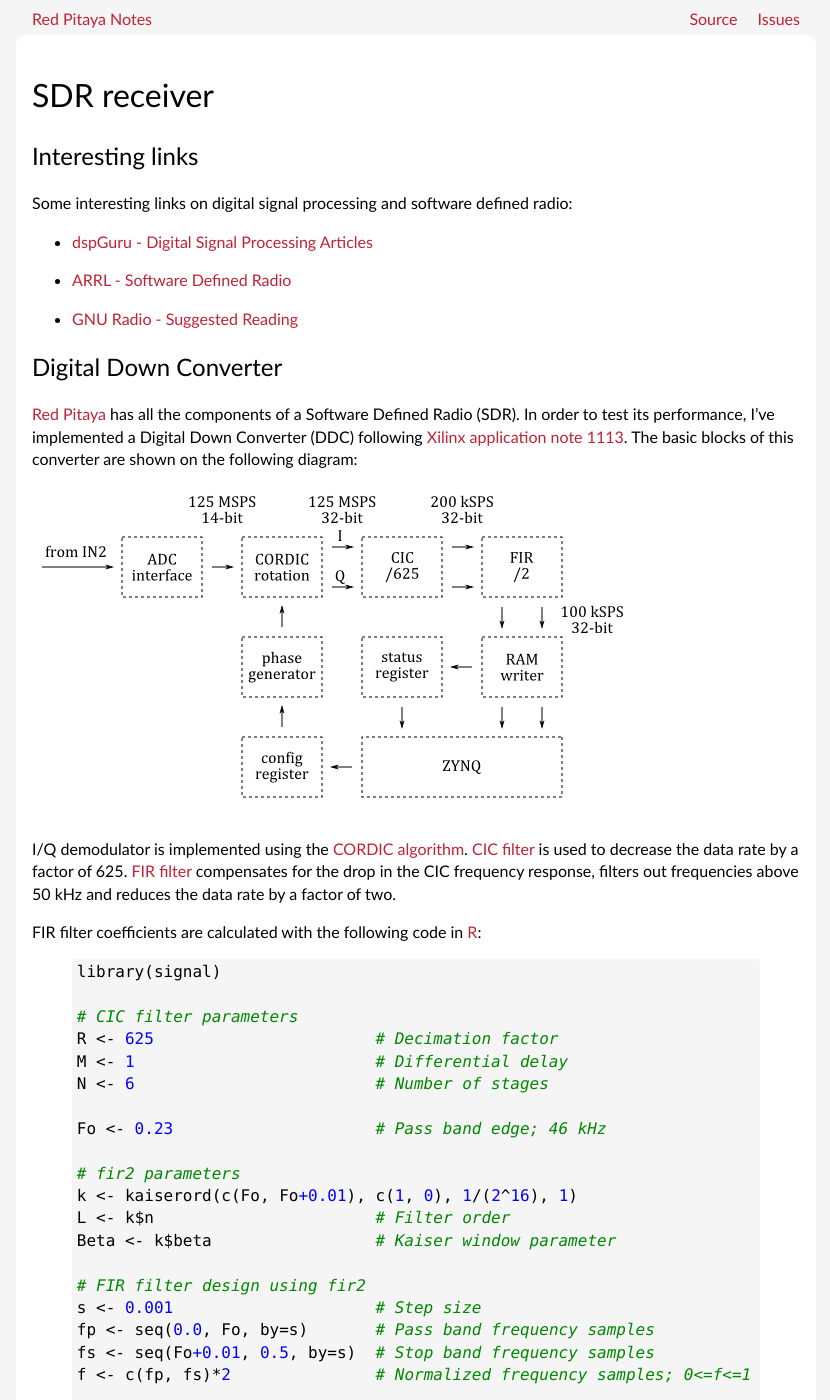
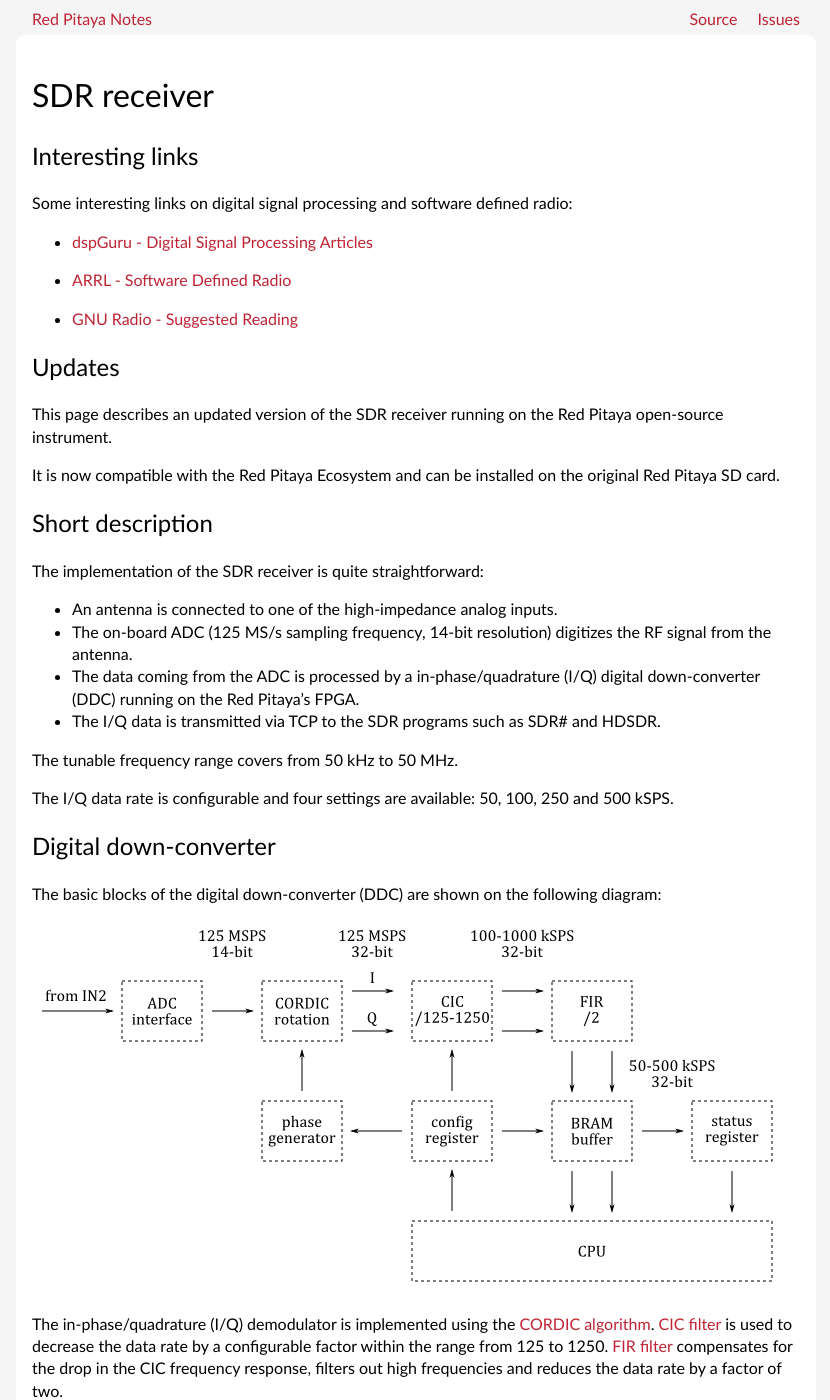
Before and after one commit to pavel-demin/red-pitaya-notes, a Jekyll site: the page built from sdr-receiver.md, in a window 1280 px wide and 1400 px high. Shown: the whole window, without its empty margins (224-1054 px from the left). Built offline with Jekyll 4.4.1, drawn with Linux system fonts in a browser that asks for light colours; some of the changed text lies outside the part shown.

Commit message:
merge sdr-receiver-nodma and sdr-receiver

```diff
--- a/sdr-receiver.md
+++ b/sdr-receiver.md
@@ -15,35 +15,56 @@
 
  - [GNU Radio - Suggested Reading](http://gnuradio.org/redmine/projects/gnuradio/wiki/SuggestedReading)
 
-Digital Down Converter
+Updates
 -----
 
-[Red Pitaya](http://redpitaya.com) has all the components of a Software Defined Radio (SDR). In order to test its performance, I've implemented a Digital Down Converter (DDC) following [Xilinx application note 1113](http://www.xilinx.com/support/documentation/application_notes/xapp1113.pdf). The basic blocks of this converter are shown on the following diagram:
+This page describes an updated version of the SDR receiver running on the Red Pitaya open-source instrument.
+
+It is now compatible with the Red Pitaya Ecosystem and can be installed on the original Red Pitaya SD card.
+
+Short description
+-----
+
+The implementation of the SDR receiver is quite straightforward:
+
+ - An antenna is connected to one of the high-impedance analog inputs.
+ - The on-board ADC (125 MS/s sampling frequency, 14-bit resolution) digitizes the RF signal from the antenna.
+ - The data coming from the ADC is processed by a in-phase/quadrature (I/Q) digital down-converter (DDC) running on the Red Pitaya's FPGA.
+ - The I/Q data is transmitted via TCP to the SDR programs such as SDR# and HDSDR.
+
+The tunable frequency range covers from 50 kHz to 50 MHz.
+
+The I/Q data rate is configurable and four settings are available: 50, 100, 250 and 500 kSPS.
+
+Digital down-converter
+-----
+
+The basic blocks of the digital down-converter (DDC) are shown on the following diagram:
 
 ![SDR receiver]({{ "/img/sdr-receiver.png" | prepend: site.baseurl }})
 
-I/Q demodulator is implemented using the [CORDIC algorithm](http://www.xilinx.com/products/intellectual-property/cordic.html). [CIC filter](http://www.xilinx.com/products/intellectual-property/cic_compiler.html) is used to decrease the data rate by a factor of 625. [FIR filter](http://www.xilinx.com/products/intellectual-property/fir_compiler.html) compensates for the drop in the CIC frequency response, filters out frequencies above 50 kHz and reduces the data rate by a factor of two.
+The in-phase/quadrature (I/Q) demodulator is implemented using the [CORDIC algorithm](http://www.xilinx.com/products/intellectual-property/cordic.html). [CIC filter](http://www.xilinx.com/products/intellectual-property/cic_compiler.html) is used to decrease the data rate by a configurable factor within the range from 125 to 1250. [FIR filter](http://www.xilinx.com/products/intellectual-property/fir_compiler.html) compensates for the drop in the CIC frequency response, filters out high frequencies and reduces the data rate by a factor of two.
 
 FIR filter coefficients are calculated with the following code in [R](http://www.r-project.org):
 {% highlight R %}
 library(signal)
 
 # CIC filter parameters
-R <- 625                       # Decimation factor
+R <- 125                       # Decimation factor
 M <- 1                         # Differential delay
 N <- 6                         # Number of stages
 
-Fo <- 0.23                     # Pass band edge; 46 kHz
+Fo <- 0.22                     # Pass band edge; 220 kHz
 
 # fir2 parameters
-k <- kaiserord(c(Fo, Fo+0.01), c(1, 0), 1/(2^16), 1)
+k <- kaiserord(c(Fo, Fo+0.02), c(1, 0), 1/(2^16), 1)
 L <- k$n                       # Filter order
 Beta <- k$beta                 # Kaiser window parameter
 
 # FIR filter design using fir2
 s <- 0.001                     # Step size
 fp <- seq(0.0, Fo, by=s)       # Pass band frequency samples
-fs <- seq(Fo+0.01, 0.5, by=s)  # Stop band frequency samples
+fs <- seq(Fo+0.02, 0.5, by=s)  # Stop band frequency samples
 f <- c(fp, fs)*2               # Normalized frequency samples; 0<=f<=1
 
 Mp <- matrix(1, 1, length(fp)) # Pass band response; Mp[1]=1
@@ -62,7 +83,7 @@
 
 The [projects/sdr_receiver](https://github.com/pavel-demin/red-pitaya-notes/tree/master/projects/sdr_receiver) directory contains one Tcl file [block_design.tcl](https://github.com/pavel-demin/red-pitaya-notes/blob/master/projects/sdr_receiver/block_design.tcl) that instantiates, configures and interconnects all the needed IP cores.
 
-The [projects/sdr_receiver/multicast](https://github.com/pavel-demin/red-pitaya-notes/tree/master/projects/sdr_receiver/multicast) directory contains one C program [sdr-receiver.c](https://github.com/pavel-demin/red-pitaya-notes/blob/master/projects/sdr_receiver/multicast/sdr-receiver.c). This program transmits the I/Q data stream (2 x 32 bit x 100 kSPS = 6.1 Mbit/s) via IP multicast and receives multicast packets containing control commands and frequency of the sine and cosine waves used for the I/Q demodulation. By default, the multicast address is `239.0.0.39`, the port number for the control commands and for the frequency information is `1001`, the port number for the I/Q data stream is `1002`.
+The [projects/sdr_receiver/server](https://github.com/pavel-demin/red-pitaya-notes/tree/master/projects/sdr_receiver/server) directory contains the source code of the TCP server ([sdr-receiver.c](https://github.com/pavel-demin/red-pitaya-notes/blob/master/projects/sdr_receiver/server/sdr-receiver.c)) that transmits the I/Q data stream (up to 2 x 32 bit x 500 kSPS = 30.5 Mbit/s) to the SDR programs and receives commands to configure the decimation rate and the frequency of the sine and cosine waves used for the I/Q demodulation.
 
 User interface
 -----
@@ -78,7 +99,7 @@
 
 The ExtIO plug-in can be built from the source code with [Microsoft Visual C++ 2008 Express Edition](http://go.microsoft.com/?linkid=7729279).
 
-A pre-built ExtIO plug-in for the Red Pitaya SDR receiver can be downloaded from [this link](https://googledrive.com/host/0B-t5klOOymMNfmJ0bFQzTVNXQ3RtWm5SQ2NGTE1hRUlTd3V2emdSNzN6d0pYamNILW83Wmc/ExtIO_RedPitaya.dll).
+A pre-built ExtIO plug-in for the Red Pitaya SDR receiver can be downloaded from [this link](https://googledrive.com/host/0B-t5klOOymMNfmJ0bFQzTVNXQ3RtWm5SQ2NGTE1hRUlTd3V2emdSNzN6d0pYamNILW83Wmc/SDR/ExtIO_RedPitaya.dll).
 
 For both SDR# and HDSDR, the `ExtIO_RedPitaya.dll` file should be copied to the directory where the program is installed and the program will recognize it automatically at start-up.
 
@@ -105,42 +126,23 @@
 
  - Requirements:
    - Computer running MS Windows.
-   - Wired Ethernet connection between the computer and the Red Pitaya board.
+   - Wired or wireless Ethernet connection between the computer and the Red Pitaya board.
  - Connect an antenna to the IN2 connector on the Red Pitaya board.
- - Download [pre-built SD card image](https://googledrive.com/host/0B-t5klOOymMNfmJ0bFQzTVNXQ3RtWm5SQ2NGTE1hRUlTd3V2emdSNzN6d0pYamNILW83Wmc/red-pitaya-sdr-receiver-20150221.zip).
- - Write it to a SD card using [Win32 Disk Imager](http://sourceforge.net/projects/win32diskimager/).
- - Insert the newly created SD card in Red Pitaya and connect the power.
+ - Download [FPGA configuration file](https://googledrive.com/host/0B-t5klOOymMNfmJ0bFQzTVNXQ3RtWm5SQ2NGTE1hRUlTd3V2emdSNzN6d0pYamNILW83Wmc/SDR/sdr_receiver.bin) and the [sdr-receiver program](https://googledrive.com/host/0B-t5klOOymMNfmJ0bFQzTVNXQ3RtWm5SQ2NGTE1hRUlTd3V2emdSNzN6d0pYamNILW83Wmc/SDR/sdr-receiver).
+ - Copy the downloaded files (`sdr_receiver.bin` and `sdr-receiver`) to the original Red Pitaya SD card.
+ - Edit `etc/init.d/rcS` on the SD card to add the commands that configure FPGA and start the `sdr-receiver` program:
+{% highlight bash %}
+cat /opt/sdr_receiver.bin > /dev/xdevcfg
+/opt/sdr-receiver &
+{% endhighlight %}
+ - Insert the SD card in Red Pitaya and connect the power.
  - Download and install [SDR#](http://sdrsharp.com/#download) or [HDSDR](http://www.hdsdr.de/).
- - Download [pre-built ExtIO plug-in](https://googledrive.com/host/0B-t5klOOymMNfmJ0bFQzTVNXQ3RtWm5SQ2NGTE1hRUlTd3V2emdSNzN6d0pYamNILW83Wmc/ExtIO_RedPitaya.dll) for SDR# and HDSDR.
+ - Download [pre-built ExtIO plug-in](https://googledrive.com/host/0B-t5klOOymMNfmJ0bFQzTVNXQ3RtWm5SQ2NGTE1hRUlTd3V2emdSNzN6d0pYamNILW83Wmc/SDR/ExtIO_RedPitaya.dll) for SDR# and HDSDR.
  - Copy `ExtIO_RedPitaya.dll` into the SDR# or HDSDR installation directory.
  - Start SDR# or HDSDR.
  - Select Red Pitaya SDR from the Source list in SDR# or from the Options [F7] &rarr; Select Input menu in HDSDR.
+ - Press Configure icon in SDR# or press ExtIO button in HDSDR, then type in the IP address of the Red Pitaya board and close the configuration window.
  - Press Play icon in SDR# or press Start [F2] button in HDSDR.
-
-SD card image
------
-
-The SD card image size is 512 MB, so it should fit on any SD card starting from 1 GB.
-
-To write the image to a SD card, the `dd` command-line utility can be used on GNU/Linux and Mac OS X or [Win32 Disk Imager](http://sourceforge.net/projects/win32diskimager/) can be used on MS Windows.
-
-The default user name is `root` and the default password is `changeme`.
-
-The `sdr-receiver` program is started automatically at boot. If needed, it can be started and stopped with the following commands:
-{% highlight bash %}
-start sdr-receiver
-stop sdr-receiver
-{% endhighlight %}
-
-To use the full size of a SD card, the partitions can be resized on running Red Pitaya with the following commands:
-{% highlight bash %}
-# delete second partition
-echo -e "d\n2\nw" | fdisk /dev/mmcblk0
-# recreate partition
-parted -s /dev/mmcblk0 mkpart primary ext4 16MB 100%
-# resize partition
-resize2fs /dev/mmcblk0p2
-{% endhighlight %}
 
 Building from source
 -----
@@ -161,30 +163,13 @@
 cd red-pitaya-notes
 {% endhighlight %}
 
-Building `u-boot.elf`, `boot.bin` and `devicetree.dtb`:
+Building `sdr_receiver.bin`:
 {% highlight bash %}
-make NAME=sdr_receiver all
+make NAME=sdr_receiver tmp/sdr_receiver.bit
+python scripts/fpga-bit-to-bin.py --flip tmp/sdr_receiver.bit sdr_receiver.bin
 {% endhighlight %}
 
 Building `sdr-receiver`:
 {% highlight bash %}
-arm-linux-gnueabihf-gcc projects/sdr_receiver/multicast/sdr-receiver.c -o sdr-receiver -lm
+arm-linux-gnueabihf-gcc projects/sdr_receiver/server/sdr-receiver.c -o sdr-receiver -lm -static
 {% endhighlight %}
-
-Building a bootable SD card image:
-{% highlight bash %}
-sudo sh scripts/image.sh red-pitaya-sdr-receiver.img
-{% endhighlight %}
-
-Copying `sdr-receiver` to SD card image:
-{% highlight bash %}
-device=`sudo losetup -f`
-sudo losetup $device red-pitaya-sdr-receiver.img
-sudo mkdir /tmp/ROOT
-sudo mount /dev/`lsblk -lno NAME $device | sed '3!d'` /tmp/ROOT
-sudo cp sdr-receiver /tmp/ROOT/usr/bin/
-sudo cp projects/sdr_receiver/multicast/sdr-receiver.conf /tmp/ROOT/etc/init/
-sudo umount /tmp/ROOT
-sudo rmdir /tmp/ROOT
-sudo losetup -d $device
-{% endhighlight %}
```
Also changed, not shown: index.md (+0 -1 lines), sdr-receiver-nodma.md (+3 -1 lines), img/sdr-receiver.png.
